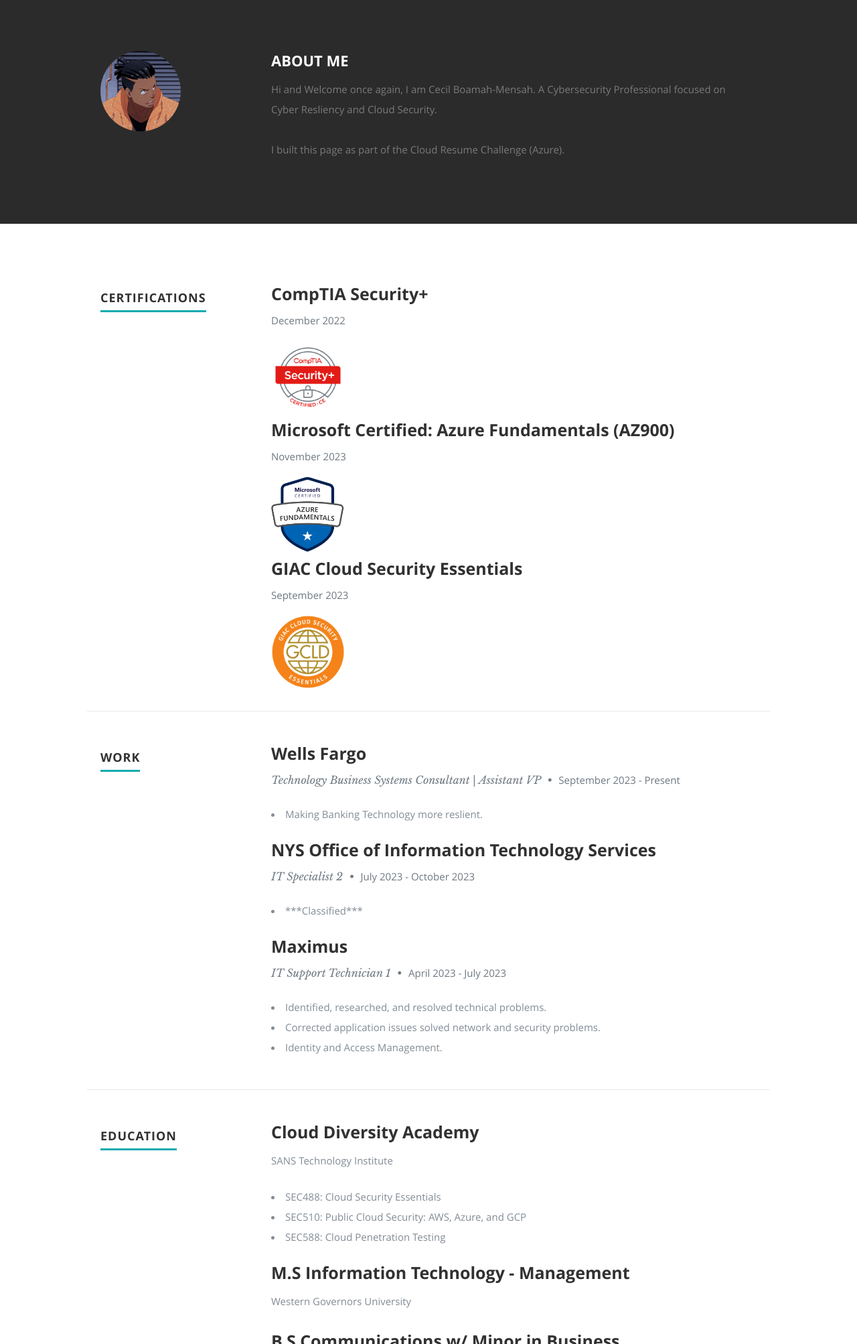
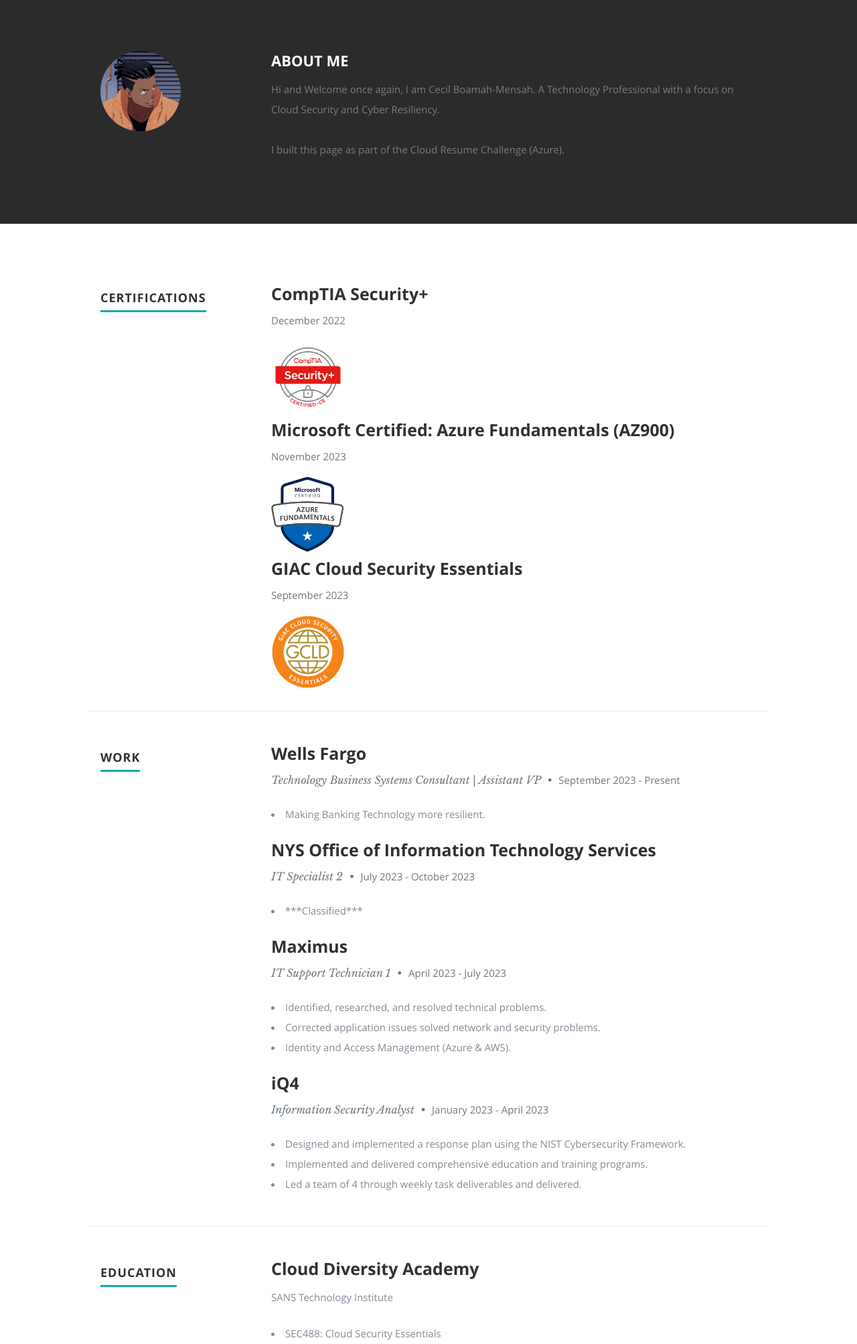
Before and after one commit to cecilkbm/azure-resume, a plain HTML site: page frontend/index.html in a window 1280 px wide. Shown: the part 820-2826 px from the top of the page at 67% size. Drawn offline with nearby package versions, Linux system fonts and the light colour scheme; no server answers.

Commit message:
added additon role to work section

```diff
--- a/frontend/index.html
+++ b/frontend/index.html
@@ -88,7 +88,7 @@
 
             <h2>ABOUT ME</h2>
 
-            <p> Hi and Welcome once again, I am Cecil Boamah-Mensah. <span>A Cybersecurity Professional</span> <span> focused on Cyber Resliency and Cloud Security.  </span>
+            <p> Hi and Welcome once again, I am Cecil Boamah-Mensah. <span>A Technology Professional</span> <span>with a focus on Cloud Security and Cyber Resiliency.  </span>
 
          </br>
       </br>
@@ -179,7 +179,7 @@
                   <p class="info">Technology Business Systems Consultant | Assistant VP  <span>&bull;</span> <em class="date">September 2023 - Present</em></p>
 
                   <p>
-                  <li>Making Banking Technology more reslient.</li>
+                  <li>Making Banking Technology more resilient.</li>
                   </p>
 
                </div>
@@ -211,7 +211,24 @@
                   <p>
                      <li>Identified, researched, and resolved technical problems.</li>
                      <li>Corrected application issues solved network and security problems.</li>
-                     <li>Identity and Access Management.</li>
+                     <li>Identity and Access Management (Azure & AWS).</li>
+                  </p>
+
+               </div>
+
+            </div> <!-- item end -->
+
+            <div class="row item">
+
+               <div class="twelve columns">
+
+                  <h3>iQ4</h3>
+                  <p class="info">Information Security Analyst <span>&bull;</span> <em class="date">January 2023 - April 2023</em></p>
+
+                  <p>
+                     <li>Designed and implemented a response plan using the NIST Cybersecurity Framework.</li>
+                     <li>Implemented and delivered comprehensive education and training programs.</li>
+                     <li>Led a team of 4 through weekly task deliverables and delivered.</li>
                   </p>
 
                </div>
--- a/frontend/main.js
+++ b/frontend/main.js
@@ -2,11 +2,12 @@ window.addEventListener('DOMContentLoaded', (event) =>{
     getVisitCount();
 })
 
-const functionApi = 'http://localhost:7071/api/GetResumeCounter';
+const functionApiUrl = 'https://getresumecounterazr.azurewebsites.net/api/GetResumeCounter?code=C_Ya7R-HIVYZk91oxCi_Z4cPB88OqryReZQKkwN4sju1AzFuSmwdCw=='
+const localfunctionApi = 'http://localhost:7071/api/GetResumeCounter';
 
 const getVisitCount = () => {
     let count = 40;
-    fetch(functionApi).then(response => {
+    fetch(functionApiUrl).then(response => {
         return response.json()
     }).then(response =>{
         console.log("website called function API.");
```
